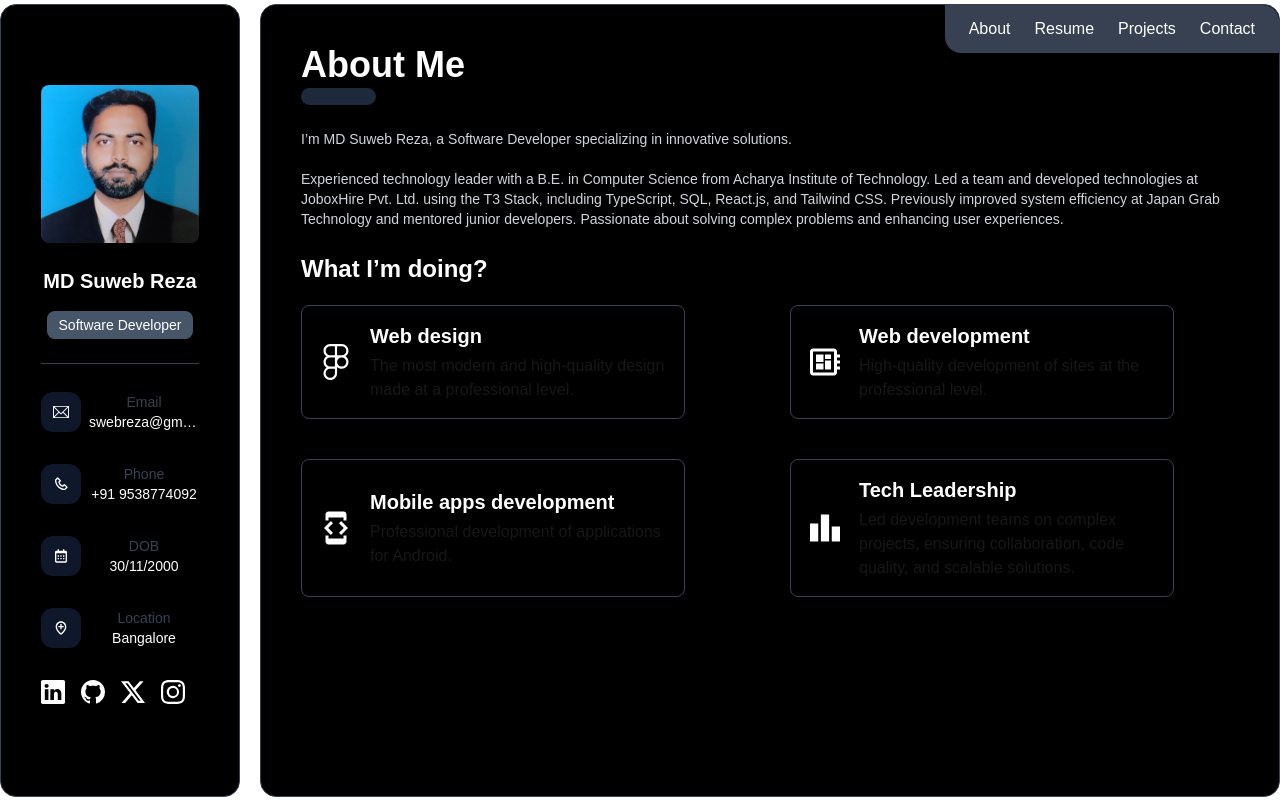
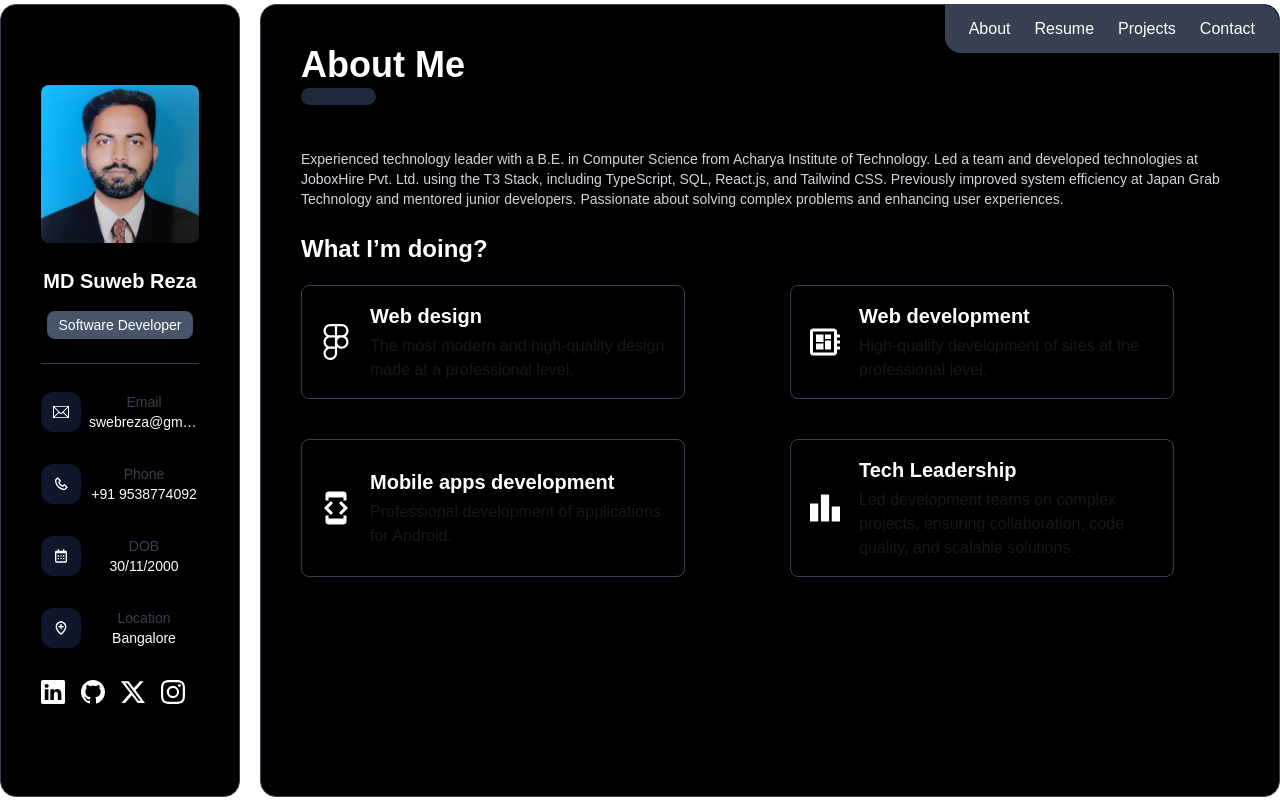
Before and after one commit to swebreza/suweb-reza, a Next.js app: page / in a window 1280 px wide. Built offline with nearby package versions, Linux system fonts and the light colour scheme.

Commit message:
Update About.tsx

```diff
--- a/src/components/About.tsx
+++ b/src/components/About.tsx
@@ -16,9 +16,7 @@ export default function About() {
       </span>
       <p className='text-sm font-thin w-full text-gray-300'>
         <br />
-        I’m MD Suweb Reza, a Software Developer specializing in innovative
-        solutions.
-        <br />
+
         <br />
 
 
```
